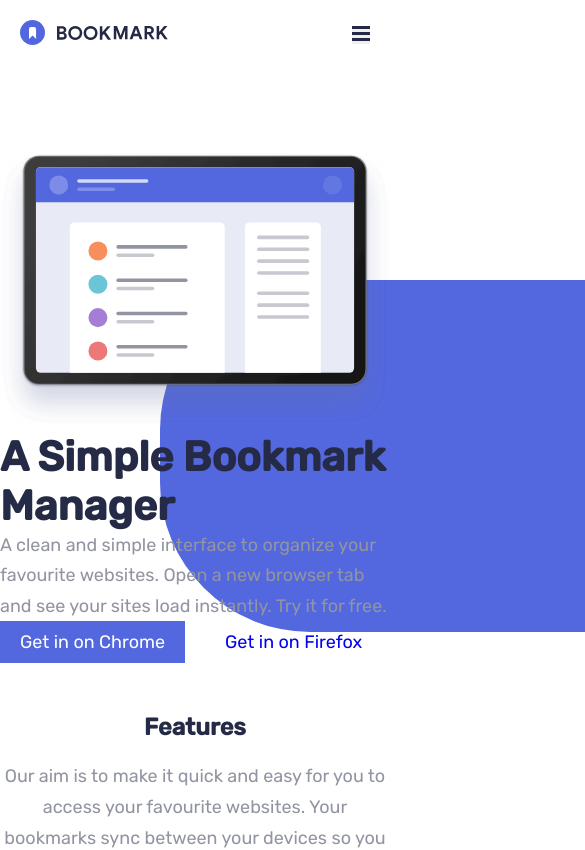
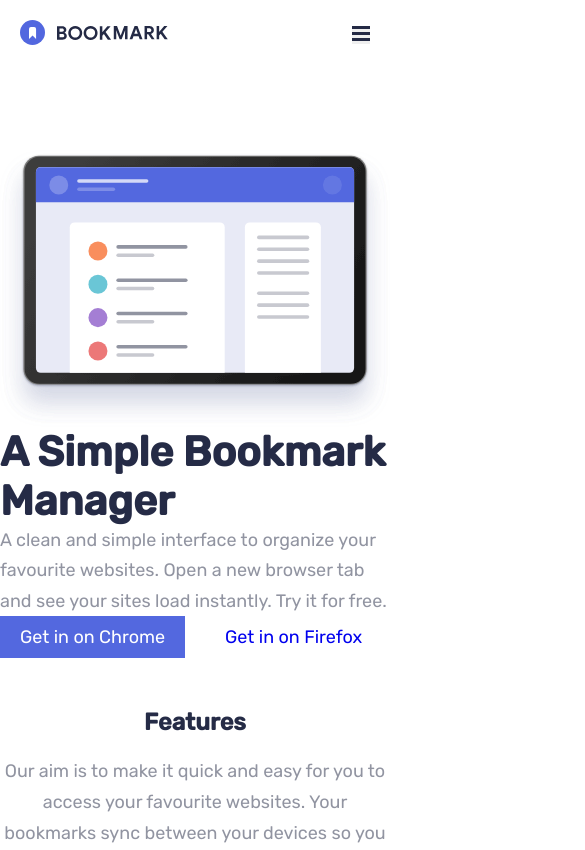
Before and after one commit to data-sets/bookmark-landing-page, a React (Create React App) app: page / in a window 390 px wide. Shown: the top 850 px of the page, 585 px wide, since content can reach past the window. Built offline with nearby package versions, Linux system fonts and the light colour scheme.

Commit message:
testing shape on mobile

```diff
--- a/src/assets/scss/globals/_main.scss
+++ b/src/assets/scss/globals/_main.scss
@@ -84,6 +84,7 @@ ul {
 .header-section {
   position: relative;
   padding-top: 80px;
+
   &__container {
     width: 100%;
     max-width: 1104px;
@@ -92,9 +93,9 @@ ul {
   & > div {
     display: grid;
     justify-content: center;
+
+    grid-template-columns: repeat(auto-fit, minmax(320px, 1fr));
     align-items: center;
-    grid-template-columns: repeat(auto-fit, minmax(320px, 1fr));
-
     & > div {
       p {
         line-height: 1.7;
@@ -113,17 +114,9 @@ ul {
     }
   }
   &__illustration {
-    .shape {
-      position: absolute;
-      top: 210px;
-      margin-left: 160px;
-      background-color: v.$soft-blue;
-      width: 1000px;
-      height: 352px;
-      border-radius: 1 80px;
-      z-index: -1;
-      border-radius: 150px;
-    }
+    display: grid;
+    justify-content: center;
+    align-items: center;
     img {
       max-width: 100%;
     }
```
Also changed, not shown: src/dist/style.css, 1 other file (tests, documents, lock files or other folders).
